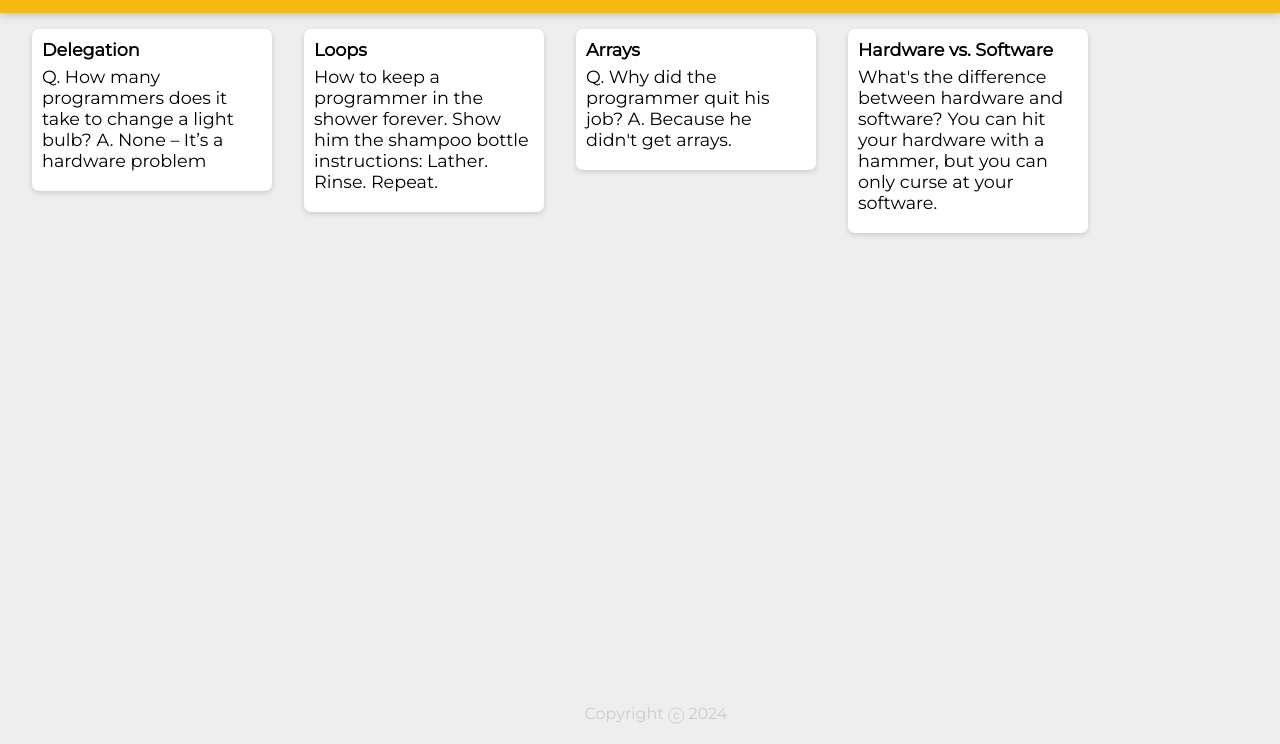
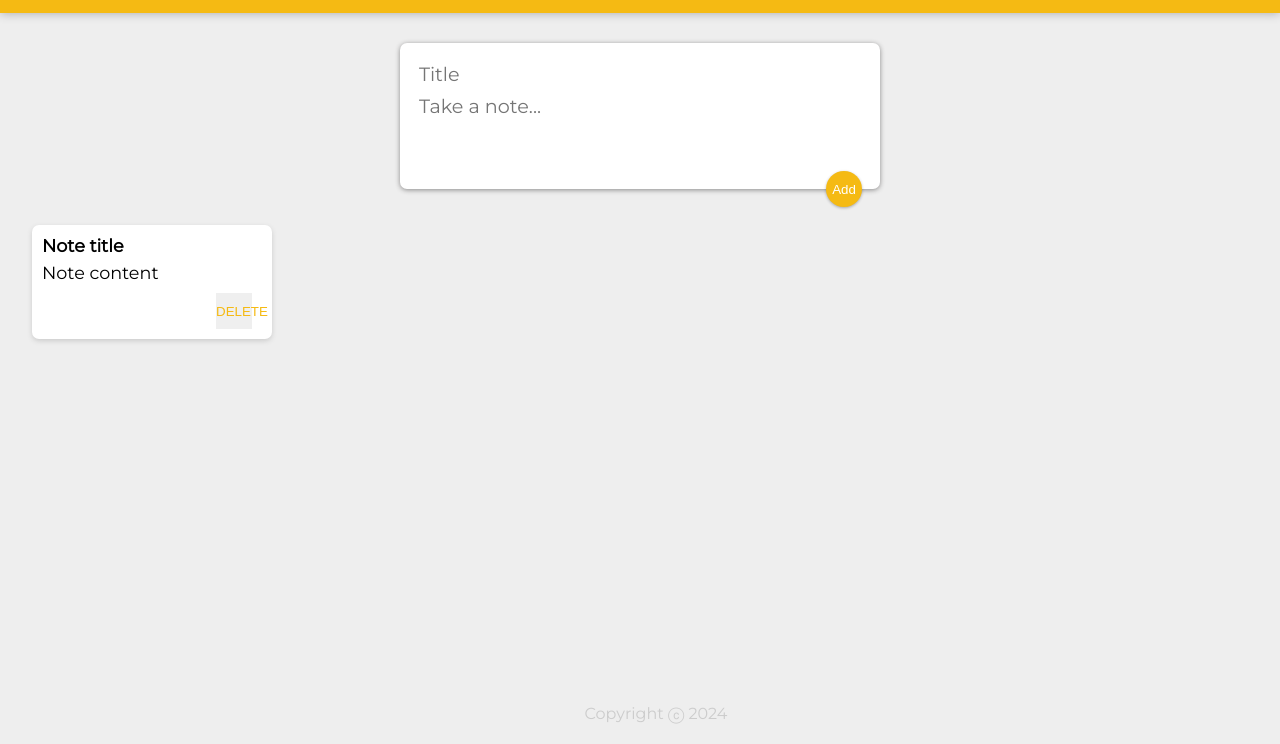
Before and after one commit to stenafan/MyKeeperApp-REACT-, a React app: page / in a window 1280 px wide. Shown: the part 56-800 px from the top of the page. Built offline with nearby package versions, Linux system fonts and the light colour scheme; a web font is replaced by a local one.

Commit message:
WIP 2024-04-19

```diff
--- a/public/styles.css
+++ b/public/styles.css
@@ -54,3 +54,49 @@ footer p {
   white-space: pre-wrap;
   word-wrap: break-word;
 }
+
+.note button {
+  position: relative;
+  float: right;
+  margin-right: 10px;
+  color: #f5ba13;
+  border: none;
+  width: 36px;
+  height: 36px;
+  cursor: pointer;
+  outline: none;
+}
+
+form {
+  position: relative;
+  width: 480px;
+  margin: 30px auto 20px auto;
+  background: #fff;
+  padding: 15px;
+  border-radius: 7px;
+  box-shadow: 0 1px 5px rgb(138, 137, 137);
+}
+form input,
+form textarea {
+  width: 100%;
+  border: none;
+  padding: 4px;
+  outline: none;
+  font-size: 1.2em;
+  font-family: inherit;
+  resize: none;
+}
+form button {
+  position: absolute;
+  right: 18px;
+  bottom: -18px;
+  background: #f5ba13;
+  color: #fff;
+  border: none;
+  border-radius: 50%;
+  width: 36px;
+  height: 36px;
+  box-shadow: 0 1px 3px rgba(0, 0, 0, 0.3);
+  cursor: pointer;
+  outline: none;
+}
--- a/src/components/App.js
+++ b/src/components/App.js
@@ -1,20 +1,15 @@
 import React from "react";
 import Header from "./Header";
 import Footer from "./Footer";
-import Note from "./Note"; // Make sure to import the Note component
-import notes from "../notes"; // Also, ensure that your notes array is imported if it's defined externally
+import Note from "./Note";
+import CreateArea from "./CreateArea";
 
 function App() {
   return (
     <div>
       <Header />
-      {notes.map(note => (
-        <Note
-          key={note.key} // 'key' prop is essential for list items in React for performance reasons.
-          title={note.title}
-          content={note.content}
-        />
-      ))}
+      <CreateArea />
+      <Note key={1} title="Note title" content="Note content" />
       <Footer />
     </div>
   );
--- /dev/null
+++ b/src/components/CreateArea.jsx
@@ -0,0 +1,15 @@
+import React from "react";
+
+function CreateArea() {
+  return (
+    <div>
+      <form>
+        <input name="title" placeholder="Title" />
+        <textarea name="content" placeholder="Take a note..." rows="3" />
+        <button>Add</button>
+      </form>
+    </div>
+  );
+}
+
+export default CreateArea;
--- a/src/components/Note.js
+++ b/src/components/Note.js
@@ -1,10 +1,11 @@
 import React from "react";
 
-function Note({title, content}) {
+function Note(props) {
   return (
-      <div className="note">
-      <h1>{title}</h1>
-      <p>{content}</p>
+    <div className="note">
+      <h1>{props.title}</h1>
+      <p>{props.content}</p>
+      <button>DELETE</button>
     </div>
   );
 }
--- a/src/index.js
+++ b/src/index.js
@@ -3,6 +3,3 @@ import ReactDOM from "react-dom";
 import App from "./components/App";
 
 ReactDOM.render(<App />, document.getElementById("root"));
-
-//Challenge. Render all the notes inside notes.js as a seperate Note
-//component.
```
